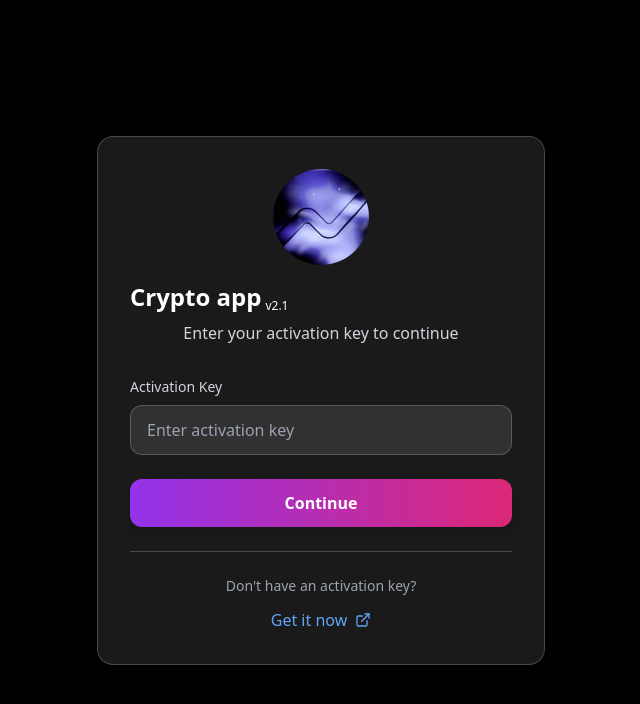
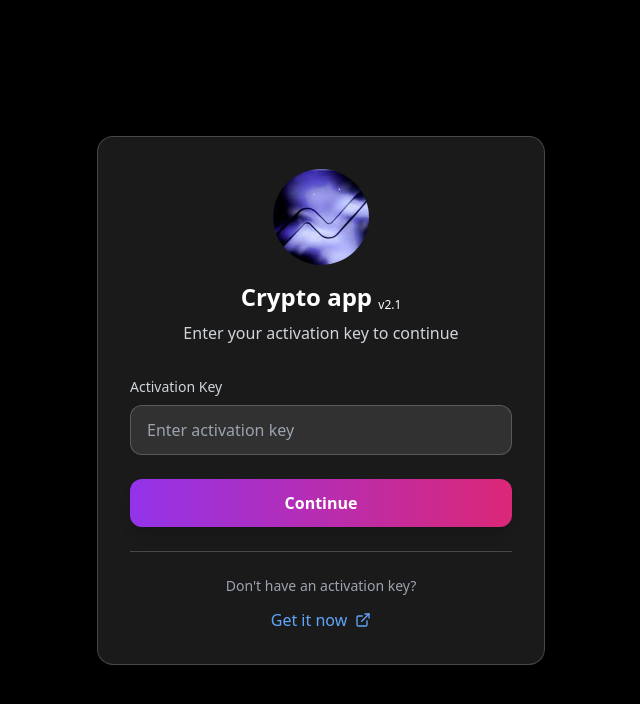
Before and after one commit to sanir321/bolt-builder, a React (Vite) app: page / in a window 1280 px wide. Shown: the top 704 px of the page, without its empty margins (319-959 px from the left). Built offline with nearby package versions, Linux system fonts and the light colour scheme.

Commit message:
Update ActivationScreen.tsx

```diff
--- a/src/components/ActivationScreen.tsx
+++ b/src/components/ActivationScreen.tsx
@@ -36,9 +36,8 @@ export const ActivationScreen: React.FC<ActivationScreenProps> = ({ onActivate }
                 className="w-24 h-24 rounded-full object-cover"
               />
             </div>
-            <h1 className="text-2xl font-bold text-white mb-2 flex items-baseline space-x-1">
-  <span>Crypto app</span>
-  <span className="text-xs font-normal translate-y-1">v2.1</span>
+           <h1 className="text-2xl font-bold text-white mb-2 text-center">
+  Crypto app <span className="text-xs font-normal align-bottom translate-y-1">v2.1</span>
 </h1>
 
 
```
